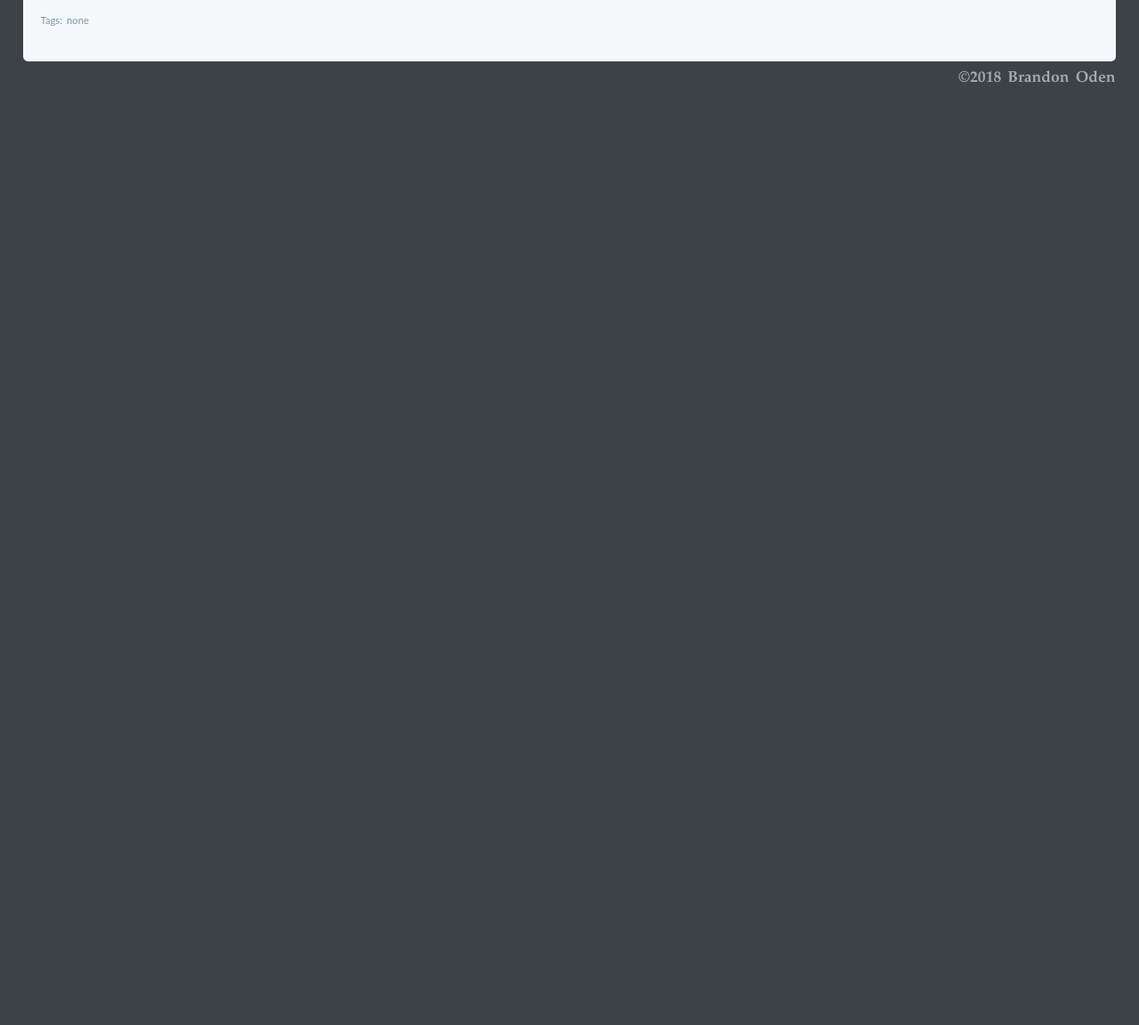
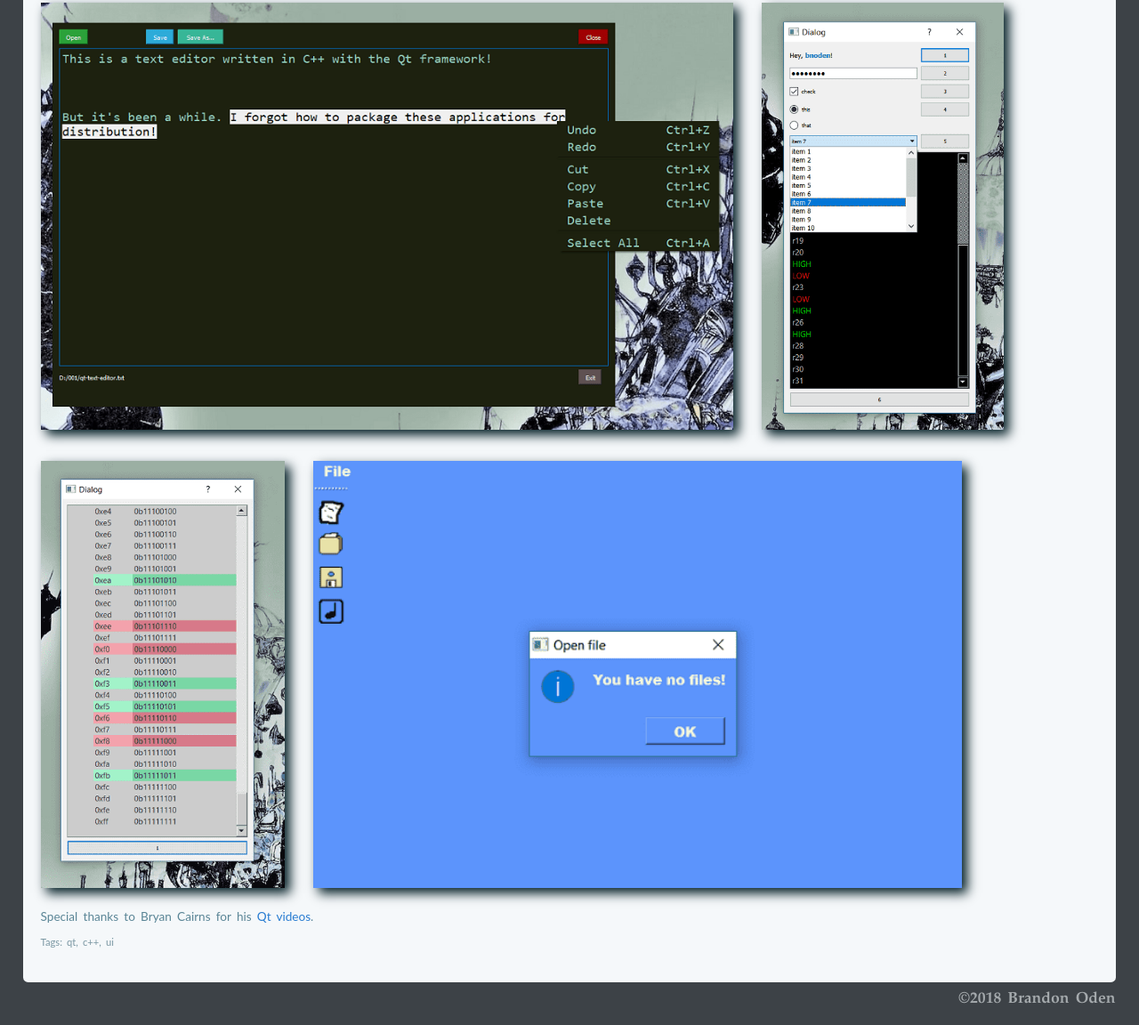
Before and after one commit to bnoden/bnoden-pf, a React app: page /#/misc in a window 1280 px wide. Shown: the part 200-1352 px from the top of the page at 89% size. Before the commit the page ends 800 px from the top, so only its background shows below. Built offline with nearby package versions, Linux system fonts and the light colour scheme.

Commit message:
fix style/formatting

```diff
--- a/src/components/projects/Misc.js
+++ b/src/components/projects/Misc.js
@@ -1,13 +1,60 @@
 import React from 'react';
 
 import Project from './Project';
+import { qtFilePrev, qtHexbinPrev, qtHiloPrev, qtTePrev } from './img/misc';
+import './style/Misc.css';
 
 const Misc = () =>
   <div>
     <p>Everything else.</p>
     <Project
-    name='TBD'
-    description='Content for this section should arrive within 48 hours. Thank you for your patience.'
+      name="Qt UIs"
+      description="Cross-platform user interfaces made with C++ and Qt"
+      notes={
+        <p>
+          Special thanks to Bryan Cairns for his{' '}
+          <a
+            href="//www.voidrealms.com"
+            rel="noopener noreferrer"
+            target="_blank"
+          >
+            Qt videos
+          </a>.
+        </p>
+      }
+      tags="qt, c++, ui"
+      multiImage={
+        <div className="imgQt">
+          <a
+            href="//github.com/bnoden/qtTextEditor/tree/master/TextEditor"
+            rel="noopener noreferrer"
+            target="_blank"
+          >
+            <img src={qtTePrev} alt="text editor" />
+          </a>
+          <a
+            href="//github.com/bnoden/qt/tree/master/qtGUI"
+            rel="noopener noreferrer"
+            target="_blank"
+          >
+            <img src={qtHiloPrev} alt="hi lo" />
+          </a>
+          <a
+            href="//github.com/bnoden/qt2/tree/master/qtTree"
+            rel="noopener noreferrer"
+            target="_blank"
+          >
+            <img src={qtHexbinPrev} alt="hexbin" />
+          </a>
+          <a
+            href="//github.com/bnoden/qt2/tree/master/qtAction"
+            rel="noopener noreferrer"
+            target="_blank"
+          >
+            <img src={qtFilePrev} alt="qt file" />
+          </a>
+        </div>
+      }
     />
   </div>;
 
--- a/src/components/projects/Old.js
+++ b/src/components/projects/Old.js
@@ -15,9 +15,14 @@ const Old = () =>
       description="Preview Markdown formatting before commiting"
       notes="Say hello to Quincy."
       tags="react, sass, bootstrap, ajax, javascript, html"
-      image={<img src={mdprev} alt="markdown previewer" style={{ backgroundColor: '#d0ecff' }} />}
+      image={
+        <img
+          src={mdprev}
+          alt="markdown previewer"
+          style={{ backgroundColor: '#d0ecff' }}
+        />
+      }
       href={'https://codepen.io/bnoden/full/KMVJaj/'}
-
     />
 
     <Project
@@ -32,7 +37,19 @@ const Old = () =>
     <Project
       name="js-splash"
       description="Video game splash screen in vanilla JavaScript"
-      notes="After reading YDKJS, I quit relying on jQuery for animations. This was the (overcomplicated) result."
+      notes={
+        <p>
+          After reading{' '}
+          <a
+            href="//github.com/getify/You-Dont-Know-JS"
+            rel="noopener noreferrer"
+            target="_blank"
+          >
+            You Don't Know JavaScript
+          </a>, I quit relying on jQuery for animations. This was the
+          (overcomplicated) result.
+        </p>
+      }
       tags="javascript, html, css"
       image={<img src={jssprev} alt="js splash" />}
       href="https://codepen.io/bnoden/full/qNdXBZ/"
@@ -59,7 +76,18 @@ const Old = () =>
     <Project
       name="Quotes"
       description="Press the speech balloon for quotes and colors in the style of EarthBound. (Only one quote.)"
-      notes="I'm satisfied with the one quote. Text generated with ebtext (https://github.com/beager/ebtext)."
+      notes={
+        <p>
+          I'm satisfied with the one quote. Text generated with{' '}
+          <a
+            href="//github.com/beager/ebtext"
+            rel="noopener noreferrer"
+            target="_blank"
+          >
+            ebtext
+          </a>.
+        </p>
+      }
       tags="jquery, javascript, html, css"
       image={<img src={quprev} alt="quotes" />}
       href="https://codepen.io/bnoden/full/NNQdLK/"
--- a/src/components/projects/Project.js
+++ b/src/components/projects/Project.js
@@ -19,10 +19,11 @@ class Project extends Component {
             {this.props.image}
           </a>
         </div>
+        <div className="project-multi-image">
+          {this.props.multiImage}
+        </div>
         <div className="project-notes">
-          <p>
-            {this.props.notes}
-          </p>
+          {this.props.notes}
         </div>
         <div className="project-tags">
           <p>
--- /dev/null
+++ b/src/components/projects/img/misc/index.js
@@ -0,0 +1,6 @@
+import qtFilePrev from './qt_file_prev.png';
+import qtHexbinPrev from './qt_hexbin_prev.png';
+import qtHiloPrev from './qt_hilo_prev.png';
+import qtTePrev from './qt_te_prev.png';
+
+export { qtFilePrev, qtHexbinPrev, qtHiloPrev, qtTePrev };
--- /dev/null
+++ b/src/components/projects/style/Misc.css
@@ -0,0 +1,22 @@
+.imgQt {
+  display: flex;
+  flex-direction: row;
+  flex-wrap: wrap;
+  margin-bottom: -2em;
+}
+
+@media only screen and (max-width: 850px) {
+  .imgQt img {
+    height: 40vh;
+  }
+}
+@media only screen and (max-width: 600px) {
+  .imgQt img {
+    height: 35vh;
+  }
+}
+@media only screen and (max-width: 450px) {
+  .imgQt img {
+    height: 30vh;
+  }
+}
--- a/src/components/projects/style/Project.css
+++ b/src/components/projects/style/Project.css
@@ -1,23 +1,32 @@
-.project-image {
+.project-image,
+.project-multi-image {
   max-width: 100vw;
   height: auto;
+}
+
+.project-multi-image img {
+  height: 60vh;
+  width: auto;
+  margin: 0 2em 2em 0;
 }
 img {
   max-width: 100%;
   height: auto;
-  box-shadow: 6px 6px 12px 0px rgba(1,29,36,1);
+  box-shadow: 6px 6px 12px 0px rgba(1, 29, 36, 1);
 }
 iframe {
-  box-shadow: 6px 6px 12px 0px rgba(1,29,36,1);
+  box-shadow: 6px 6px 12px 0px rgba(1, 29, 36, 1);
 }
-.project-name, .project-name a, .project-name a:visited {
+.project-name,
+.project-name a,
+.project-name a:visited {
   font-size: 1.5rem;
-  color: #287CD1;
+  color: #287cd1;
   text-decoration: none;
 }
 .project-description {
   font-size: 1rem;
-  color: #3A7F9C;
+  color: #3a7f9c;
   font-weight: medium;
   padding-bottom: 1vh;
 }
@@ -26,6 +35,13 @@ iframe {
   padding-bottom: 1vh;
   font-family: Lato, Helvetica Neue, Arial, Helvetica, sans-serif;
 }
+.project a {
+  text-decoration: none;
+  color: #287cd1;
+}
+.project a:visited {
+  color: #287cd1;
+}
 .project-tags {
   font-size: 0.7rem;
   color: #7a97a3;
@@ -33,7 +49,8 @@ iframe {
 }
 .project-notes {
   font-size: 0.85rem;
-  color: #5A8596;
+  color: #5a8596;
   word-spacing: 0.2em;
   max-width: 55em;
+  padding-top: 1vh;
 }
```
Also changed, not shown: src/components/projects/img/misc/qt_file_prev.png (added), src/components/projects/img/misc/qt_hexbin_prev.png (added), src/components/projects/img/misc/qt_hilo_prev.png (added), src/components/projects/img/misc/qt_te_prev.png (added).
